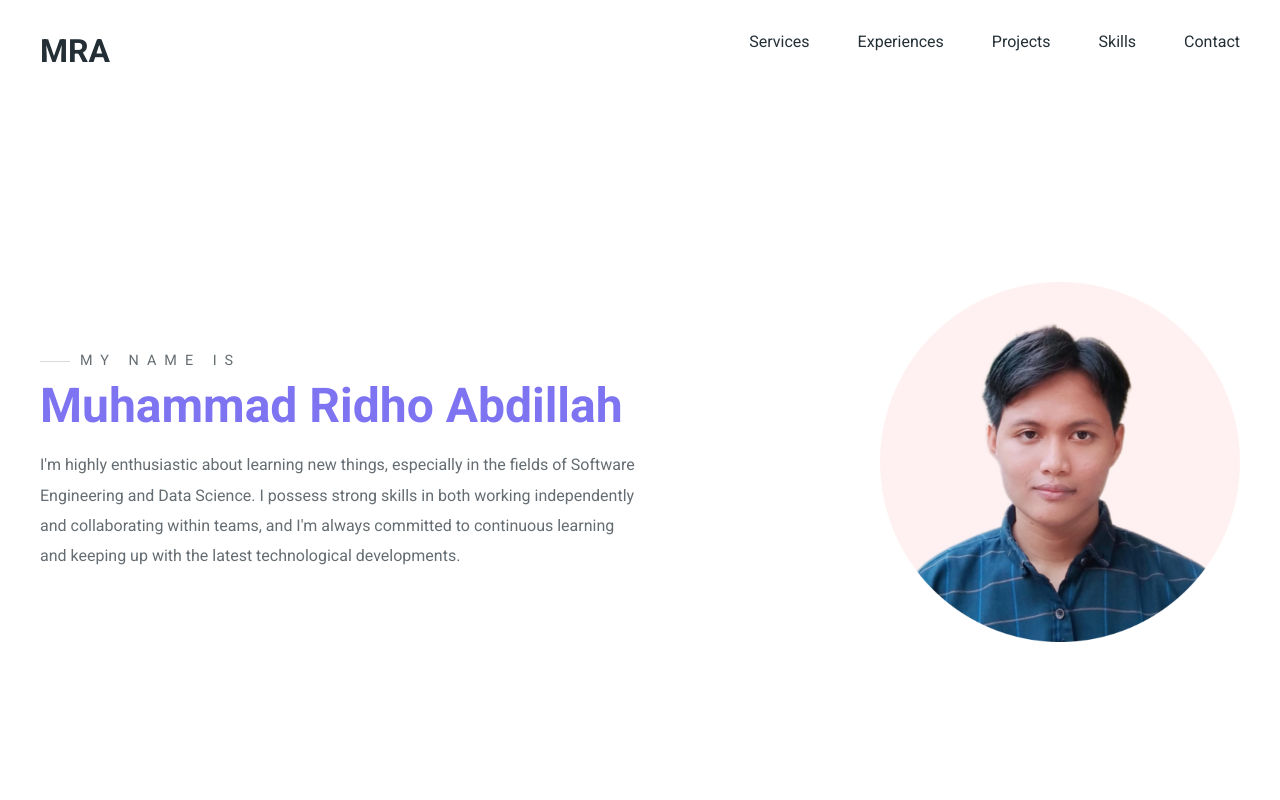
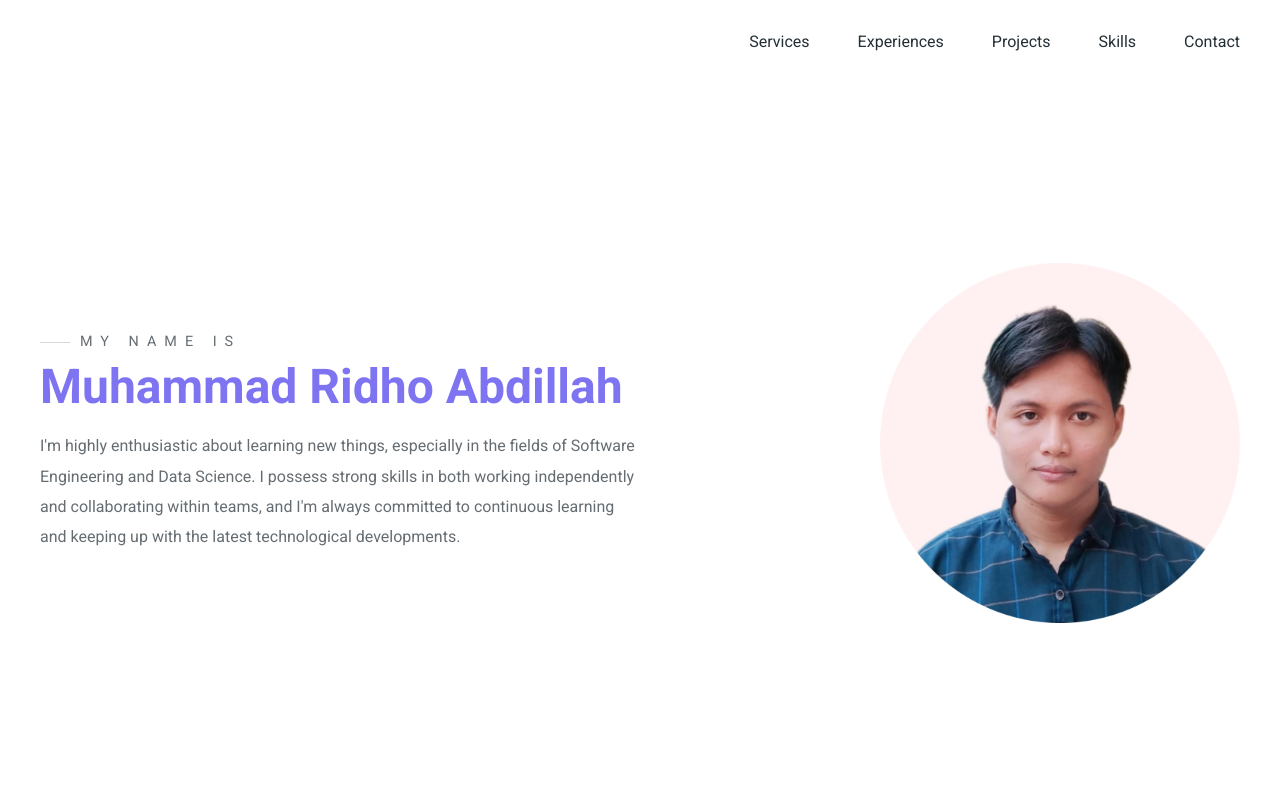
Before and after one commit to ridhoabdi/portfolio, a plain HTML site: page index.html in a window 1280 px wide. Shown: the top 800 px of the page. Drawn offline with Linux system fonts and the light colour scheme.

Commit message:
Update index.html

```diff
--- a/index.html
+++ b/index.html
@@ -13,7 +13,7 @@
       <div class="main-container">
         <div class="nav">
           <div class="logo">
-            <a href="index.html">MRA</a>
+            <!-- <a href="index.html">MRA</a> -->
           </div>
 
           <nav>
```
